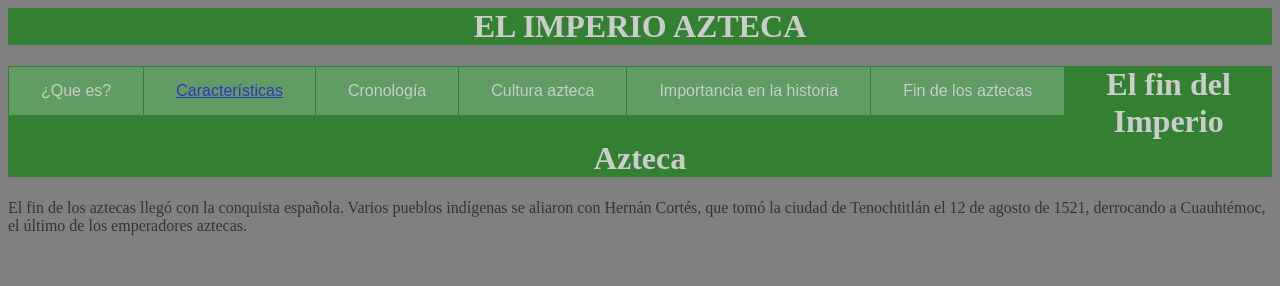
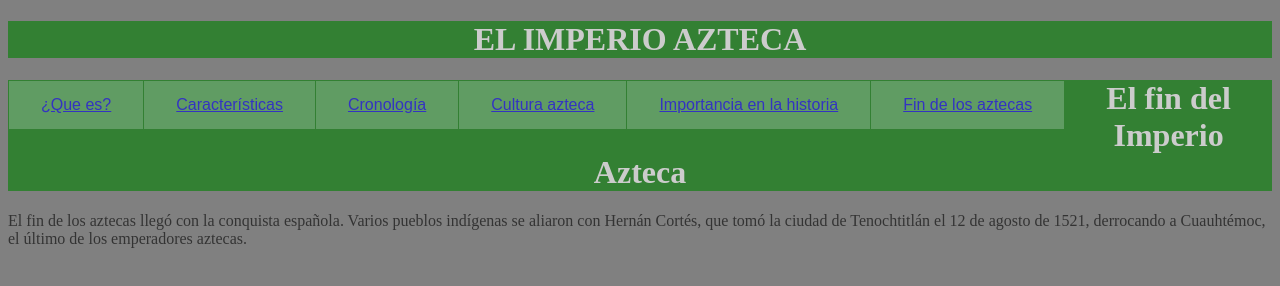
Before and after one commit to saradv007/Imperio-Azteca, a plain HTML site: page html/fin.html in a window 1280 px wide. Drawn offline with Linux system fonts and the light colour scheme.

Commit message:
Update fin.html

```diff
--- a/html/fin.html
+++ b/html/fin.html
@@ -1,3 +1,5 @@
+<!DOCTYPE html>
+<html>
 <head>
 <style>
 body {
@@ -51,16 +53,19 @@ h1  {
 
 
 <div class="btn-group">
-	<button class="button">¿Que es?</button><a href='../html/¿que es?.html'></a>
+  <button class="button"><a href='html/quees.html'>¿Que es?</button></a>
   <button class="button"><a href='html/caracteristicas.html'>Características</button></a>
-  <button class="button">Cronología</button>
-  <button class="button">Cultura azteca</button>
-   <button class="button">Importancia en la historia</button>
-    <button class="button">Fin de los aztecas</button>
+  <button class="button"><a href='html/cronologia.html'>Cronología</button><a/>
+  <button class="button"><a href='html/cultura.html'>Cultura azteca</button></a>
+  <button class="button"><a href='html/importancia.html'>Importancia en la historia</button></a>
+	<button class="button"><a href='html/index.html'>Fin de los aztecas</button></a>
 </div>
 
 
 </body>
 
+
 <h1 align= 'center'> El fin del Imperio Azteca</h1>
 <p>El fin de los aztecas llegó con la conquista española. Varios pueblos indígenas se aliaron con Hernán Cortés, que tomó la ciudad de Tenochtitlán el 12 de agosto de 1521, derrocando a Cuauhtémoc, el último de los emperadores aztecas.</p>
+
+	</html>
```
